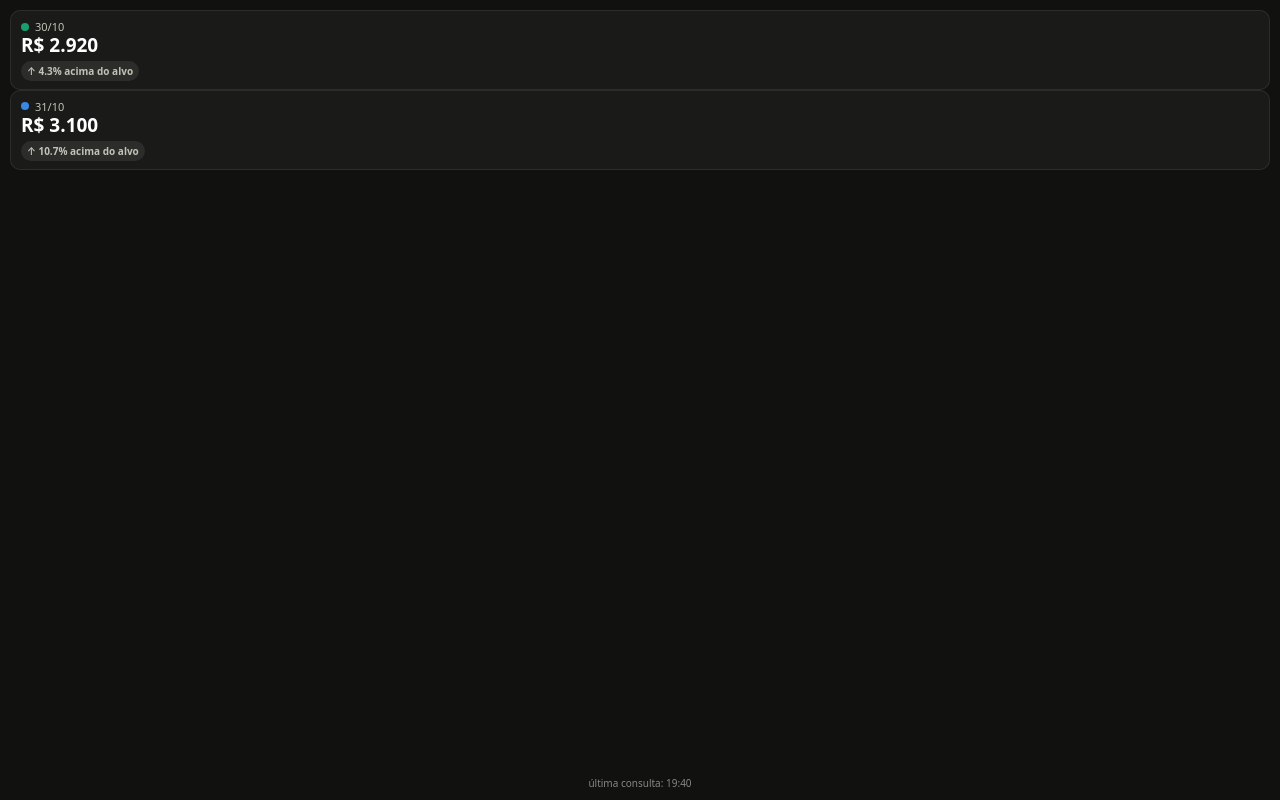
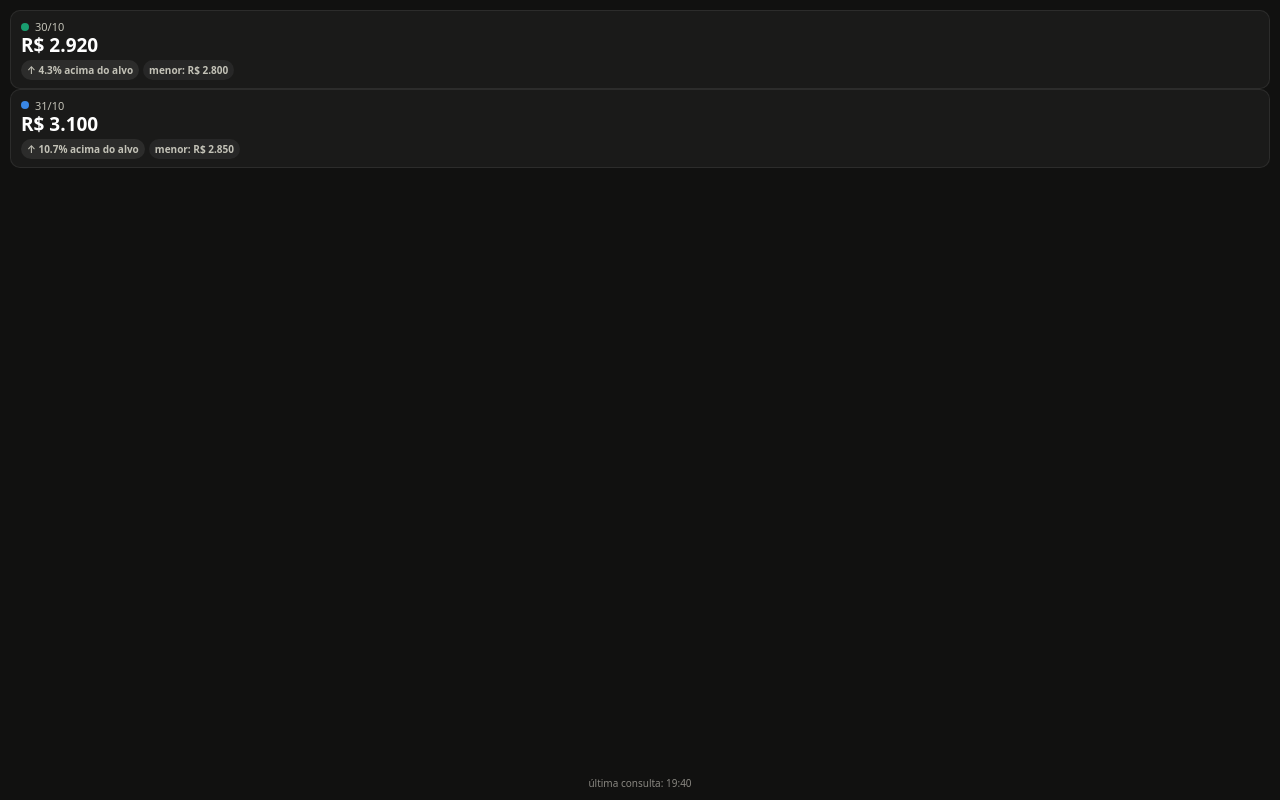
Before and after one commit to brendongit/bts2026, a plain HTML site: page widget/widget.html in a window 1280 px wide. Drawn offline with Linux system fonts and the light colour scheme.

Commit message:
Widget: aponta pra URL da Vercel e mostra o menor preço ao lado da %
run-widget.sh agora abre https://bts2026-gamma.vercel.app/widget/widget.html
em vez do arquivo local (mais portável, sem o workaround de URL-encode
pro caminho com espaço/acento). Janela um pouco maior (280x250) pra
caber os dois badges.

widget.html: calcula o menor preço do histórico de cada dia e mostra
num badge ao lado do % em relação ao alvo.

```diff
--- a/widget/widget.html
+++ b/widget/widget.html
@@ -45,6 +45,7 @@
   .label { color: var(--text-secondary); font-size: 11px; }
   .price { font-size: 19px; font-weight: 700; line-height: 1.25; white-space: nowrap; }
 
+  .badges { display: flex; flex-wrap: wrap; gap: 4px; margin-top: 2px; }
   .pill {
     display: inline-block;
     font-size: 10px;
@@ -55,6 +56,7 @@
   }
   .pill.good { background: var(--good-bg); color: var(--good-text); }
   .pill.neutral { background: var(--neutral-bg); color: var(--neutral-text); }
+  .pill.menor { background: rgba(255, 255, 255, 0.06); color: var(--text-secondary); }
 
   footer {
     margin-top: auto;
@@ -77,7 +79,7 @@
     return "R$ " + v.toLocaleString("pt-BR", { minimumFractionDigits: 0, maximumFractionDigits: 0 });
   }
 
-  function buildRow(label, nome, preco) {
+  function buildRow(label, nome, preco, historico) {
     const row = document.createElement("div");
     row.className = "row";
 
@@ -104,6 +106,9 @@
     price.textContent = formatarPreco(preco);
     row.appendChild(price);
 
+    const badges = document.createElement("div");
+    badges.className = "badges";
+
     const pct = ((preco - PRECO_ALVO) / PRECO_ALVO) * 100;
     const pill = document.createElement("div");
     if (preco <= PRECO_ALVO) {
@@ -113,7 +118,18 @@
       pill.className = "pill neutral";
       pill.textContent = `↑ ${pct.toFixed(1)}% acima do alvo`;
     }
-    row.appendChild(pill);
+    badges.appendChild(pill);
+
+    const precos = (historico || []).map((p) => p.preco).filter((v) => v !== null && v !== undefined);
+    if (precos.length) {
+      const menor = Math.min(...precos);
+      const menorPill = document.createElement("div");
+      menorPill.className = "pill menor";
+      menorPill.textContent = "menor: " + formatarPreco(menor);
+      badges.appendChild(menorPill);
+    }
+
+    row.appendChild(badges);
 
     return row;
   }
@@ -128,7 +144,7 @@
       let ultima = null;
       for (const [label, nome] of Object.entries(DIAS)) {
         const dia = state[label] || {};
-        rows.appendChild(buildRow(label, nome, dia.ultimo_preco ?? null));
+        rows.appendChild(buildRow(label, nome, dia.ultimo_preco ?? null, dia.historico));
         if (dia.ultima_consulta && (!ultima || dia.ultima_consulta > ultima)) ultima = dia.ultima_consulta;
       }
       document.getElementById("status").textContent = ultima
```
Also changed, not shown: 1 other file.
